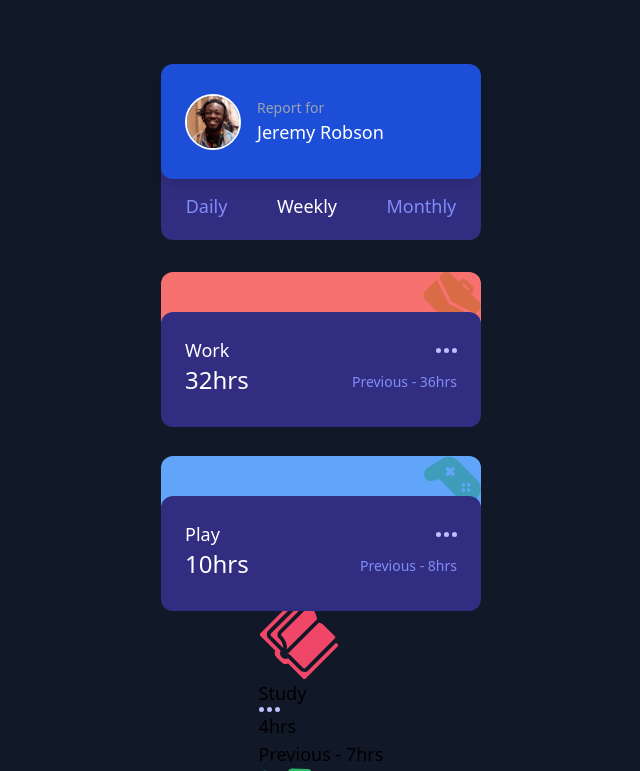
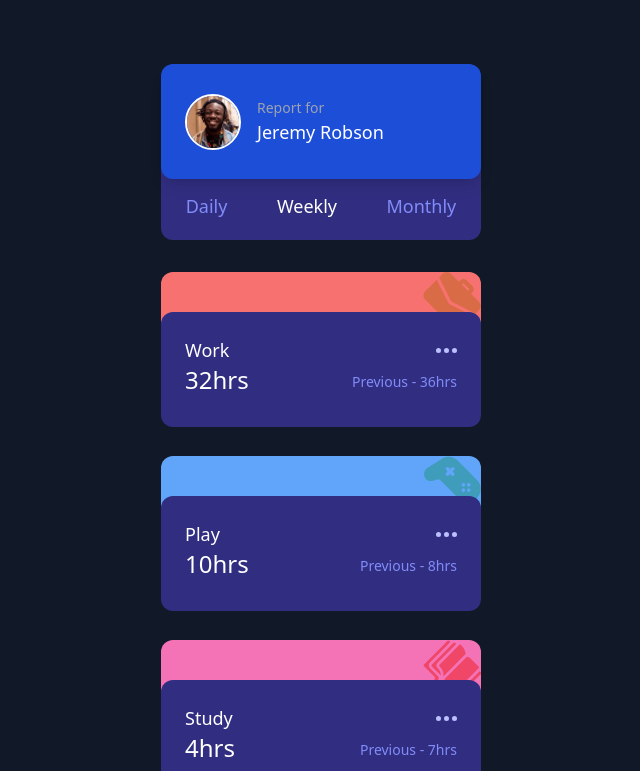
Before and after one commit to abulyousuf/time-tracking-dashboard, a plain HTML site: page index.html in a window 1280 px wide. Shown: the top 771 px of the page, without its empty margins (319-959 px from the left). Drawn offline with nearby package versions, Linux system fonts and the light colour scheme.

Commit message:
Complete study section

```diff
--- a/index.html
+++ b/index.html
@@ -61,15 +61,19 @@
             </div>
         </section>
 
-        <section>
-            <div>
+        <section class="w-80 h-36 mt-10 relative">
+            <div class="w-full h-2/5 bg-pink-400 flex justify-end rounded-t-xl absolute">
                 <img src="./images/icon-study.svg" alt="Study">
             </div>
-            <div>
-                <h3>Study</h3>
-                <img src="./images/icon-ellipsis.svg" alt="Ellipsis">
-                <h2>4hrs</h2>
-                <p>Previous - 7hrs</p>
+            <div class="w-full h-4/5 mt-10 bg-indigo-900 rounded-xl absolute z-10">
+                <div class="flex justify-between items-center pt-6 px-6">
+                    <h3 class="text-white">Study</h3>
+                    <img src="./images/icon-ellipsis.svg" alt="Ellipsis">
+                </div>
+                <div class="flex justify-between item-center px-6">
+                    <h2 class="text-white text-2xl">4hrs</h2>
+                    <p class="text-indigo-400 text-sm pt-2">Previous - 7hrs</p>
+                </div>
             </div>
         </section>
 
```
